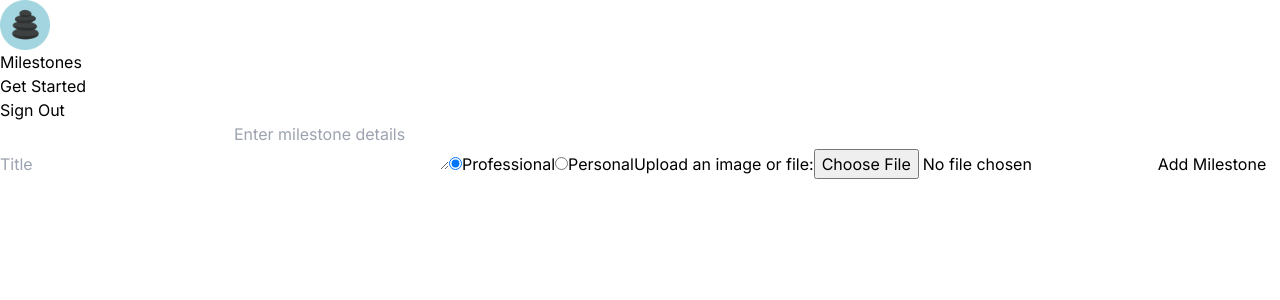
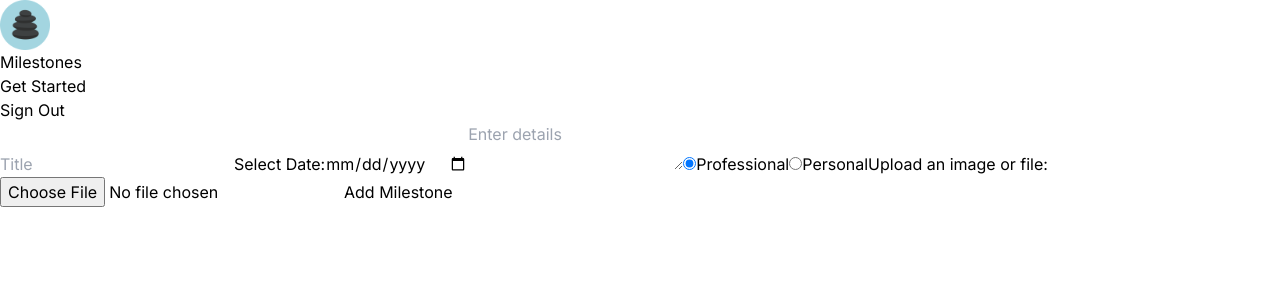
Before and after one commit to noh24/milestones, a Next.js app: page /milestone in a window 1280 px wide. Shown: the top 300 px of the page. Built offline with nearby package versions, Linux system fonts and the light colour scheme; no server answers; sample sign-in values are in the browser's storage.

Commit message:
add date input to milestone

```diff
--- a/app/milestone/page.tsx
+++ b/app/milestone/page.tsx
@@ -9,6 +9,7 @@ type MilestoneData = {
   title: string
   content: string
   type: string
+  date: string
   document?: File
   fileUrl?: string
 }
@@ -17,6 +18,7 @@ const initialMilestoneData = {
   title: '',
   content: '',
   type: '',
+  date: '',
 }
 
 const Milestone: FC = () => {
@@ -56,7 +58,8 @@ const Milestone: FC = () => {
   const submitHandler = useCallback(
     () => async (event: React.FormEvent<HTMLFormElement>) => {
       event.preventDefault()
-    }, []
+    },
+    []
   )
 
   return (
@@ -70,9 +73,19 @@ const Milestone: FC = () => {
           value={milestoneData.title}
           onChange={updateMilestoneDataHandler('title')}
         />
+        <label>
+          Select Date:
+          <input
+            name='date'
+            type='date'
+            required
+            value={milestoneData.date}
+            onChange={updateMilestoneDataHandler('date')}
+          />
+        </label>
         <textarea
           name='content'
-          placeholder='Enter milestone details'
+          placeholder='Enter details'
           required
           value={milestoneData.content}
           onChange={updateMilestoneDataHandler('content')}
@@ -102,7 +115,7 @@ const Milestone: FC = () => {
           <input
             name='document'
             type='file'
-            accept='.doc,.docx,.pdf,image/*'
+            accept='.doc,.docx,.pdf,.jpeg,.png'
             onChange={updateMilestoneDocumentHandler()}
           />
         </label>
```
